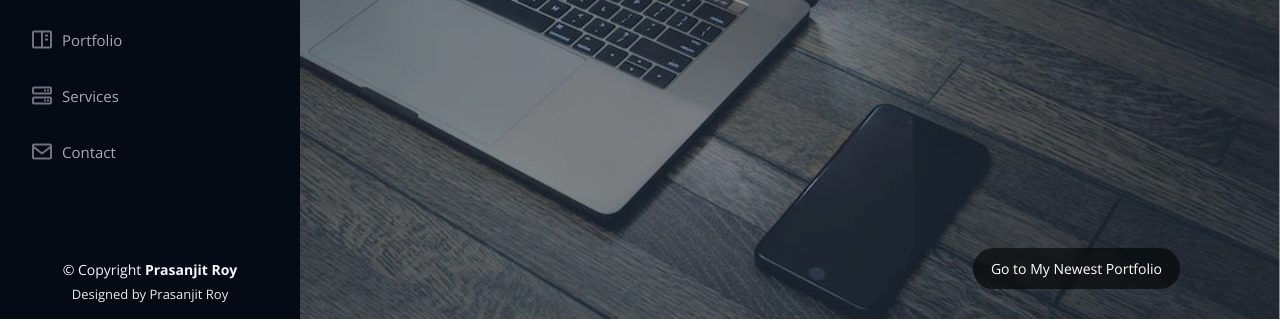
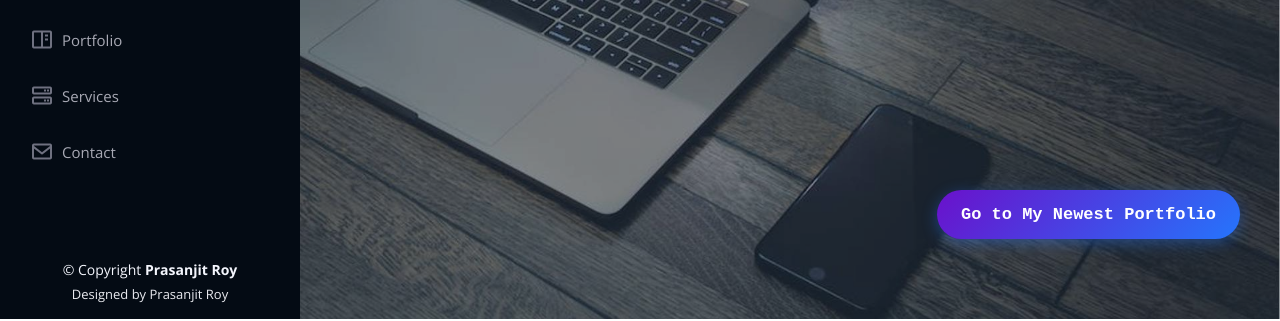
Before and after one commit to iPrasanjitRoy/iPrasanjitRoy.github.io, a plain HTML site: page index.html in a window 1280 px wide. Shown: the part 481-802 px from the top of the page. Drawn offline with nearby package versions, Linux system fonts and the light colour scheme.

Commit message:
Add Floating Previous Portfolio Button

```diff
--- a/index.html
+++ b/index.html
@@ -34,23 +34,39 @@
 <style>
   .previous-portfolio-btn {
     position: fixed;
-        bottom: 30px;
-        right: 100px;
-        background: rgba(0, 0, 0, 0.6);
+    bottom: 80px;
+    right: 40px;
+    background: linear-gradient(135deg, #6a11cb, #2575fc);
     color: #fff;
-        padding: 10px 18px;
-        border-radius: 30px;
-        font-size: 14px;
+    padding: 12px 24px;
+    border-radius: 50px;
+    font-size: 17px;
     text-decoration: none;
-        font-weight: 500;
-        backdrop-filter: blur(5px);
-        transition: all 0.3s ease;
+    font-weight: 600;
+    font-family: 'Courier New', sans-serif;
+    display: flex;
+    align-items: center;
+    gap: 10px;
+    box-shadow: 0 4px 15px rgba(37, 117, 252, 0.4);
+    transition: all 0.35s ease;
     z-index: 9999;
+    backdrop-filter: blur(6px);
+  }
+
+  .previous-portfolio-btn i {
+    font-size: 16px;
+    transition: transform 0.3s ease;
   }
 
   .previous-portfolio-btn:hover {
-        background: rgba(255, 255, 255, 0.2);
-        color: #00bcd4;
+    transform: translateY(-3px) scale(1.03);
+    box-shadow: 0 6px 25px rgba(106, 17, 203, 0.5);
+    background: linear-gradient(135deg, #2575fc, #6a11cb);
+    color: #fff;
+  }
+
+  .previous-portfolio-btn:hover i {
+    transform: translateX(5px);
   }
 </style>
 
```
Lines whose indentation alone changed are shown as unchanged.
